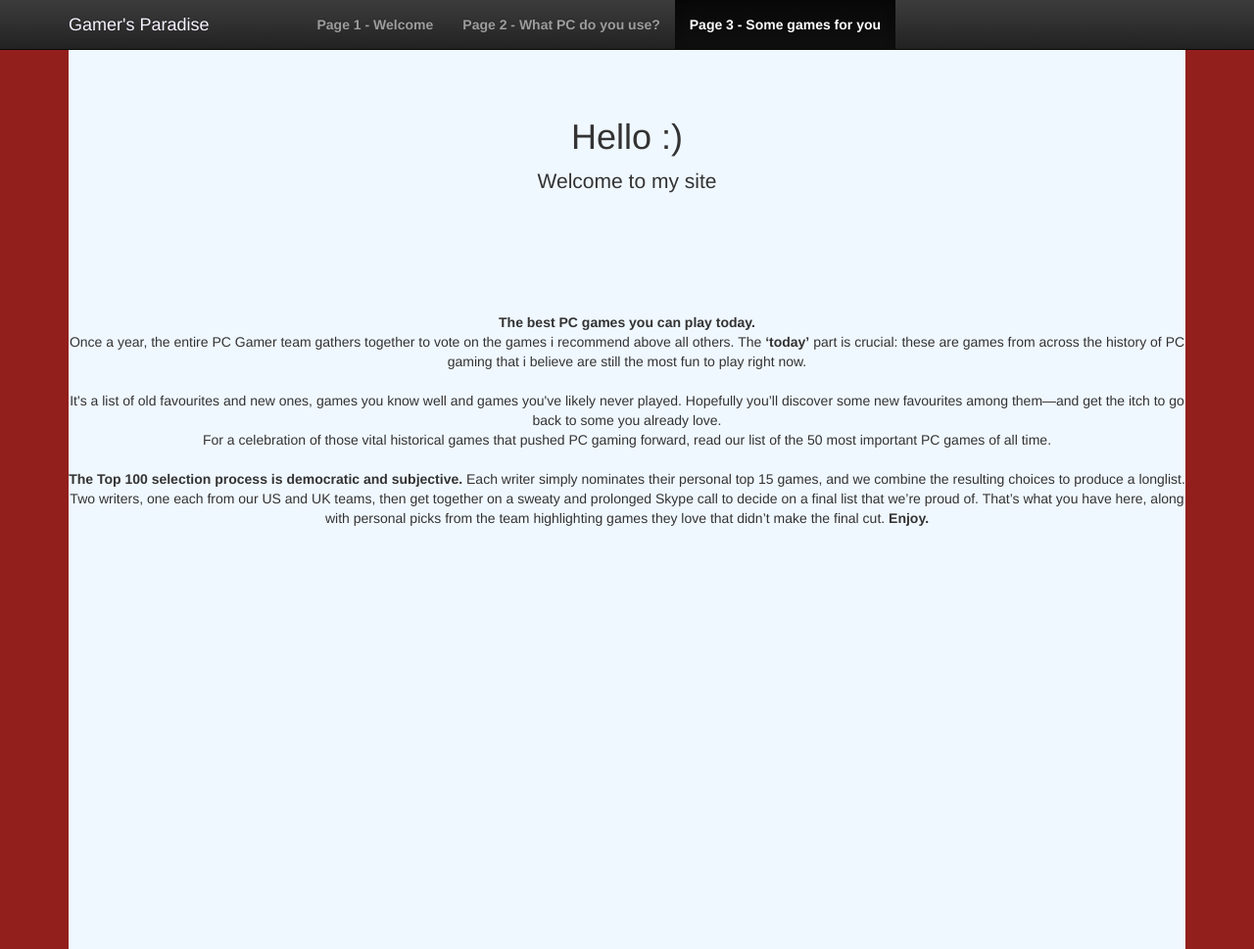
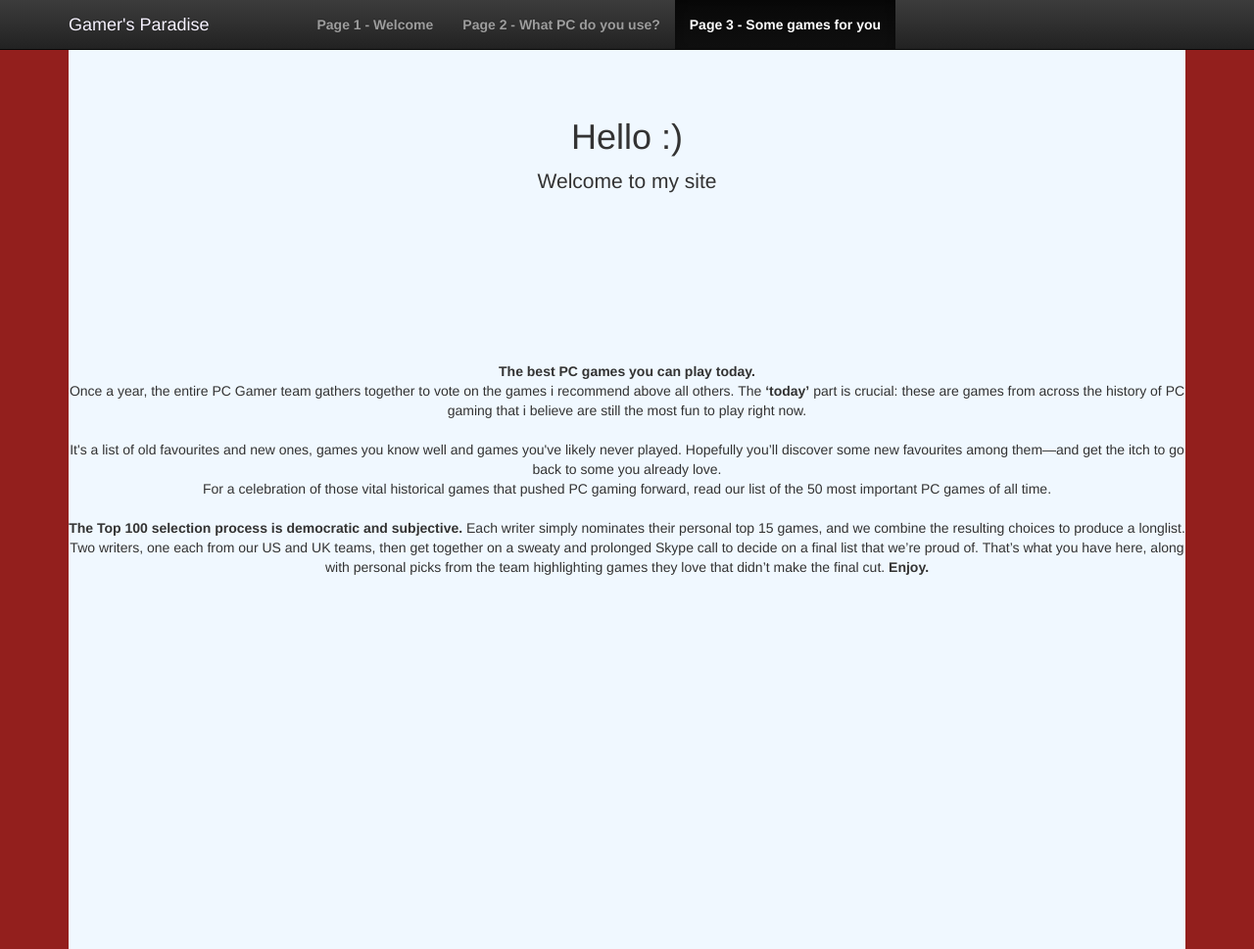
Before and after one commit to bloodessence/games, a PHP site: page / in a window 1280 px wide. Shown: the top 969 px of the page at 98% size. Run offline with PHP 8.4, Linux system fonts and the light colour scheme; data that the repository does not hold is empty; some libraries are stand-ins or nearby versions.

Commit message:
changing the padding of id prolog
it's nothing serious, just for exercising what i've previously learned. Have a nice day.

```diff
--- a/styles.css
+++ b/styles.css
@@ -45,7 +45,7 @@ ul
 }
 #prolog
 {
-    padding-top:100px;
+    padding-top:150px;
 }
 .emailForm {
             border:1px solid grey;
```
